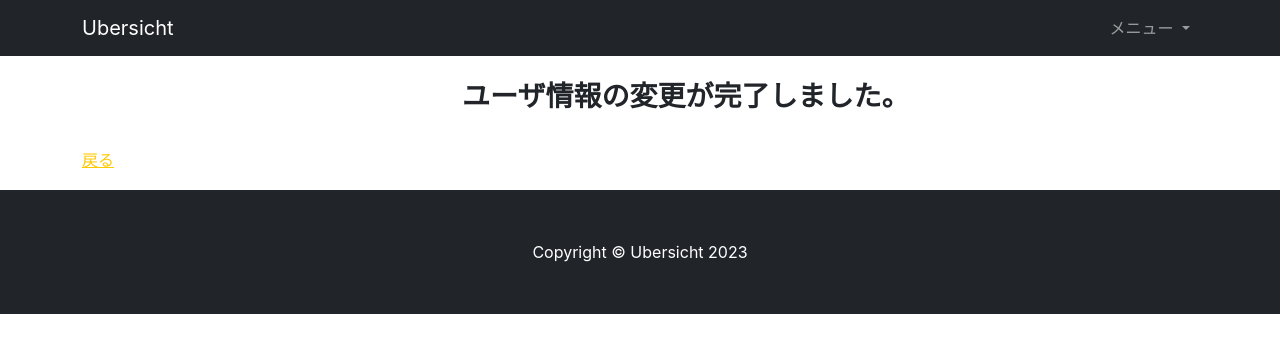
After one commit to ICDCyborg/ubersicht, a Django app: page /user_change_done/ in a window 1280 px wide. The commit adds this page. Shown: the top 353 px of the page. Run offline with Django 4.2, Linux system fonts and the light colour scheme; a user stored in the database is signed in; some libraries are stand-ins or nearby versions.

Commit message:
feat: user_config_done

```diff
--- /dev/null
+++ b/accounts/templates/user_config_done.html
@@ -0,0 +1,12 @@
+{% extends 'base.html' %}
+{% block title %}ユーザ情報の変更完了{% endblock title %}
+{% block content %}
+<div class="container">
+    <div class="row">
+        <div class="col offset-4 py-4">
+            <h3>ユーザ情報の変更が完了しました。</h3>
+        </div>
+        <p><a href="{% url 'todo:index' %}">戻る</a></p>
+    </div>
+</div>
+{% endblock content %}
--- a/accounts/urls.py
+++ b/accounts/urls.py
@@ -14,4 +14,5 @@ urlpatterns = [
     # ログアウト
     path('logout/', auth_views.LogoutView.as_view(template_name='logout.html'), name='logout'),
     path('user_change/<int:pk>/', views.UserChangeView.as_view(), name='user_change'),
+    path('user_change_done/', views.UserChangeDoneView.as_view(), name='user_change_done'),
 ]
--- a/accounts/views.py
+++ b/accounts/views.py
@@ -1,6 +1,6 @@
 from typing import Any, Dict
 from django.views.generic import CreateView, TemplateView \
-    , UpdateView
+    , UpdateView, DeleteView
 from .forms import CustomUserCreationForm, CustomUserChangeForm
 from .models import CustomUser
 from django.urls import reverse_lazy
@@ -46,3 +46,8 @@ class UserChangeView(UpdateView):
         else:
             from django.http import Http404
             raise Http404('ユーザー情報への編集権限がありません。')
+
+@method_decorator(login_required, name='dispatch')
+class UserChangeDoneView(TemplateView):
+    '''ユーザ情報変更完了ページ'''
+    template_name = 'user_config_done.html'
```
Also changed, not shown: accounts/templates/user_delete.html (+17 -0 lines).
